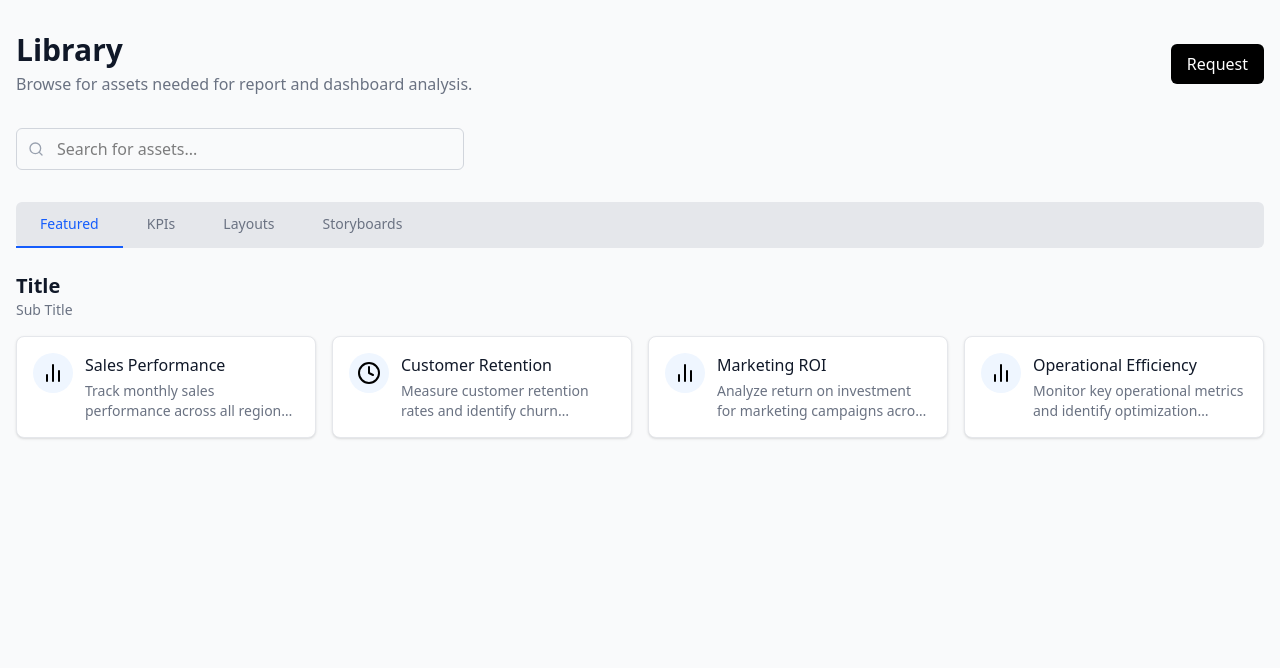
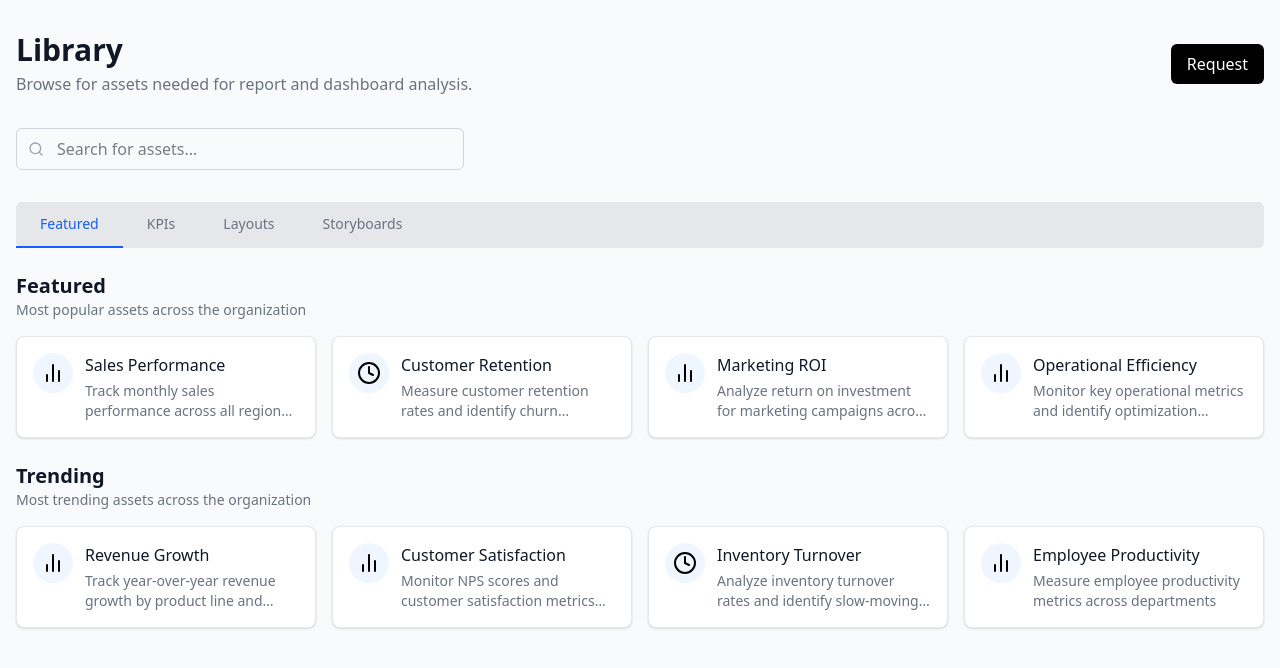
Before and after one commit to julydeath/kpi-dashboard, a Next.js app: page / in a window 1280 px wide. Shown: the top 668 px of the page. Built offline with nearby package versions, Linux system fonts and the light colour scheme.

Commit message:
chore: render dynamic data for featured and kpis

```diff
--- a/components/AssetGrid.tsx
+++ b/components/AssetGrid.tsx
@@ -11,41 +11,8 @@ interface AssetGridProps {
   assets: Asset[]
 }
 
-export const featuredAssets = [
-  {
-    id: "1",
-    title: "Sales Performance",
-    description:
-      "Track monthly sales performance across all regions and product categories",
-    type: "kpi",
-    icon: "chart",
-  },
-  {
-    id: "2",
-    title: "Customer Retention",
-    description: "Measure customer retention rates and identify churn patterns",
-    type: "kpi",
-    icon: "clock",
-  },
-  {
-    id: "3",
-    title: "Marketing ROI",
-    description:
-      "Analyze return on investment for marketing campaigns across channels",
-    type: "dataviz",
-    icon: "chart",
-  },
-  {
-    id: "4",
-    title: "Operational Efficiency",
-    description:
-      "Monitor key operational metrics and identify optimization opportunities",
-    type: "kpi",
-    icon: "chart",
-  },
-];
 
-export default function AssetGrid() {
+export default function AssetGrid({title, subtitle, assets} : AssetGridProps) {
   const [selectedAsset, setSelectedAsset] = useState<Asset | null>(null);
 
   const handleAssetClick = (asset: Asset) => {
@@ -58,13 +25,13 @@ export default function AssetGrid() {
   return (
     <div className="mt-6">
       <div className="mb-4">
-        <h2 className="text-xl font-semibold text-gray-900">Title</h2>
-        <p className="text-sm text-gray-500">Sub Title</p>
+        <h2 className="text-xl font-semibold text-gray-900">{title}</h2>
+        <p className="text-sm text-gray-500">{subtitle}</p>
       </div>
 
-      {featuredAssets.length > 0 ? (
+      {assets.length > 0 ? (
         <div className="grid grid-cols-1 sm:grid-cols-2 lg:grid-cols-4 gap-4">
-          {featuredAssets.map((asset) => (
+          {assets.map((asset) => (
             <MetricCard
               key={asset.id}
               title={asset.title}
--- a/components/Library.tsx
+++ b/components/Library.tsx
@@ -4,13 +4,33 @@ import Link from "next/link";
 import SearchBar from "./SearchBar";
 import { useSearchParams } from 'next/navigation'
 import AssetGrid from "./AssetGrid";
-import { type Asset, type Layout, type Storyboard } from "@/lib/data"
+import { api, type Asset, type Layout, type Storyboard } from "@/lib/data"
+import { useQuery } from "@tanstack/react-query";
 
 export default function Library() {
 
   const searchParams = useSearchParams()
 
   const activeTab = searchParams.get('tab') || "featured"
+
+  const { data: featureAssets = [], isLoading: featuredAssetsLoading } = useQuery({
+    queryKey: ["featured","assets"],
+    queryFn: () => api.getFeaturesAssets(),
+    enabled: activeTab === "featured"
+  });
+
+
+  const { data: trendingAssets = [], isLoading : trendingAssetsLoading } = useQuery({
+    queryKey: ["trending","assets"],
+    queryFn: () => api.getTrendingAssets(),
+    enabled: activeTab === "featured"
+  });
+
+  const {data : kpis = []} = useQuery({
+    queryKey: ['kpi', "assets"],
+    queryFn: () => api.getKpis(),
+    enabled: activeTab === "kpis"
+  })
 
 
   return (
@@ -40,8 +60,8 @@ export default function Library() {
               Featured
             </Link>
             <Link
-              className={`px-6 py-3 font-medium text-sm cursor-pointer ${activeTab === "kpi" ? "text-blue-600 border-b-2 border-blue-600" : "text-gray-500"}`}
-              href={`/?tab=kpi`}
+              className={`px-6 py-3 font-medium text-sm cursor-pointer ${activeTab === "kpis" ? "text-blue-600 border-b-2 border-blue-600" : "text-gray-500"}`}
+              href={`/?tab=kpis`}
             >
               KPIs
             </Link>
@@ -63,11 +83,16 @@ export default function Library() {
 
         <>
             {activeTab === "featured" && (
-                <AssetGrid />
+              <>
+                <AssetGrid title="Featured" subtitle="Most popular assets across the organization" assets={featureAssets}/>
+
+                <AssetGrid title="Trending" subtitle="Most trending assets across the organization" assets={trendingAssets}/>
+
+              </>
             )}
 
-            {activeTab === "kpi" && (
-              <AssetGrid />
+            {activeTab === "kpis" && (
+              <AssetGrid title="Key Performance Indicators" subtitle="Metrics to track business performance" assets={kpis}/>
             )}
         </>
       </div>
--- a/lib/data.ts
+++ b/lib/data.ts
@@ -405,5 +405,11 @@ export interface Asset {
     getTrendingAssets : async() => {
         await new Promise((resolve) => setTimeout(resolve, 1000))
         return trendingAssets
+    },
+
+    getKpis: async() => {
+      await new Promise((resolve) => setTimeout(resolve, 1000))
+      const kpis = [...featuredAssets, ...trendingAssets].filter((asset) => asset.type === 'kpi')
+      return kpis
     }
   }
```
